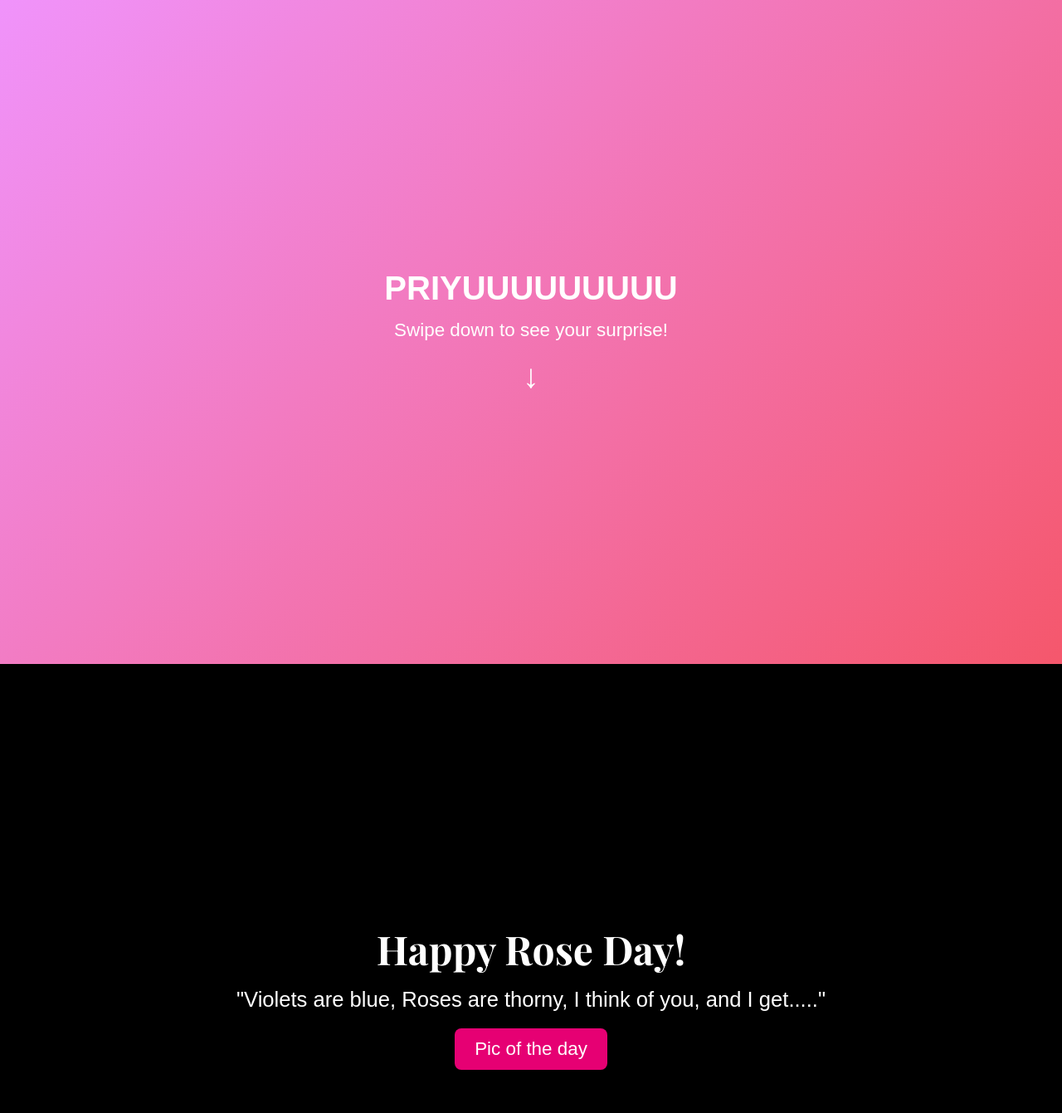
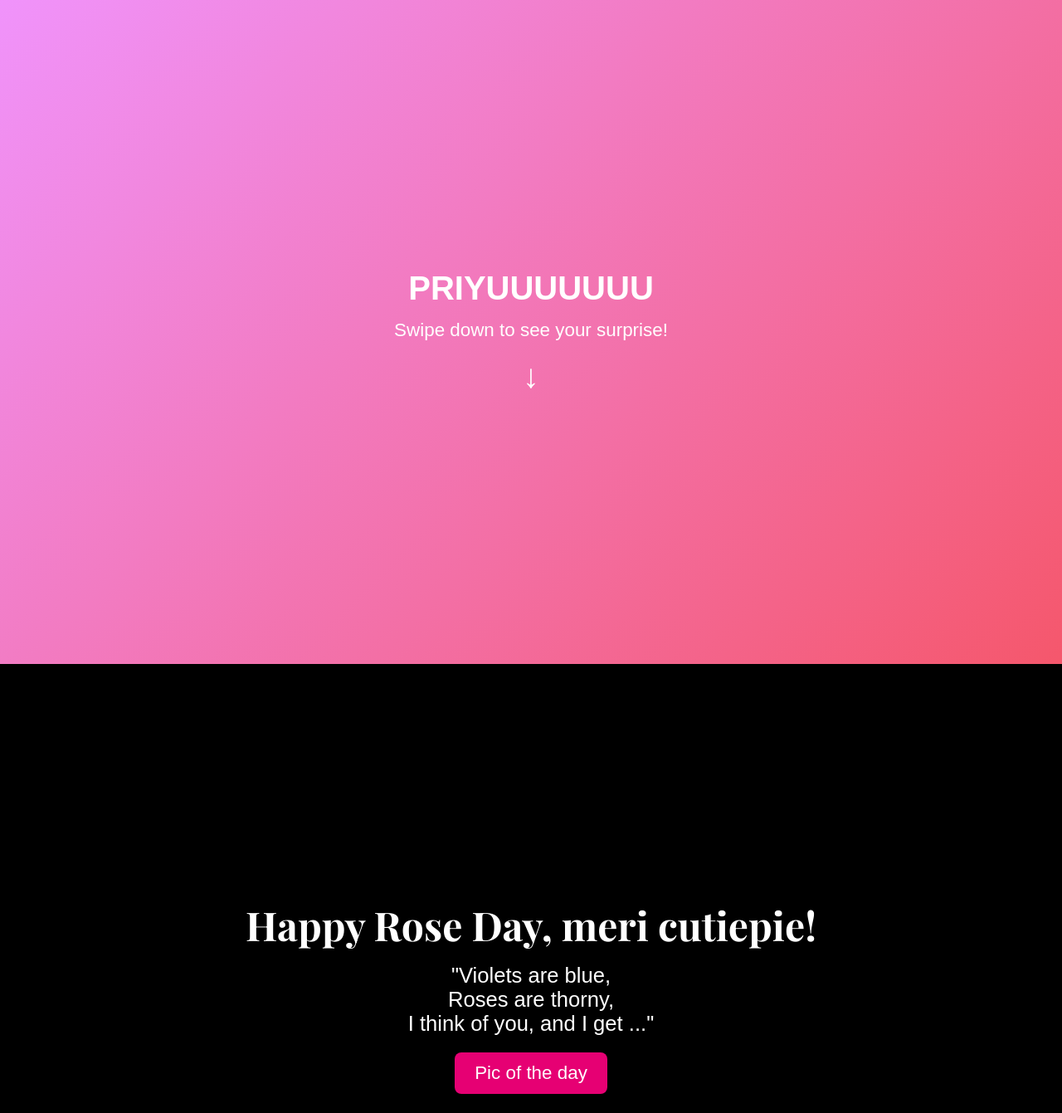
Before and after one commit to jwalant527/V-day, a plain HTML site: page index.html in a window 1280 px wide. Shown: the top 1341 px of the page at 83% size. Drawn offline with nearby package versions, Linux system fonts and the light colour scheme.

Commit message:
Better text

```diff
--- a/index.html
+++ b/index.html
@@ -178,16 +178,18 @@
   <body>
     <!-- Landing Page -->
     <div id="landing" class="section">
-      <h1 id="landingHeader">PRIYUUUUUUUUU</h1>
+      <h1 id="landingHeader">PRIYUUUUUUU</h1>
       <p id="landingMessage">Swipe down to see your surprise!</p>
       <div class="swipe-indicator">↓</div>
     </div>
     <!-- Rose Day Screen -->
     <div id="roseDay" class="section">
       <div class="content">
-        <h1>Happy Rose Day!</h1>
+        <h1>Happy Rose Day, meri cutiepie!</h1>
         <p>
-          "Violets are blue, Roses are thorny, I think of you, and I get....."
+          "Violets are blue,<br />
+          Roses are thorny,<br />
+          I think of you, and I get ..."
         </p>
         <!-- Button to navigate to the next page -->
         <button id="picDayBtn">Pic of the day</button>
```
Also changed, not shown: love.html (+2 -1 lines), picOfDay.html (+1 -1 lines).
